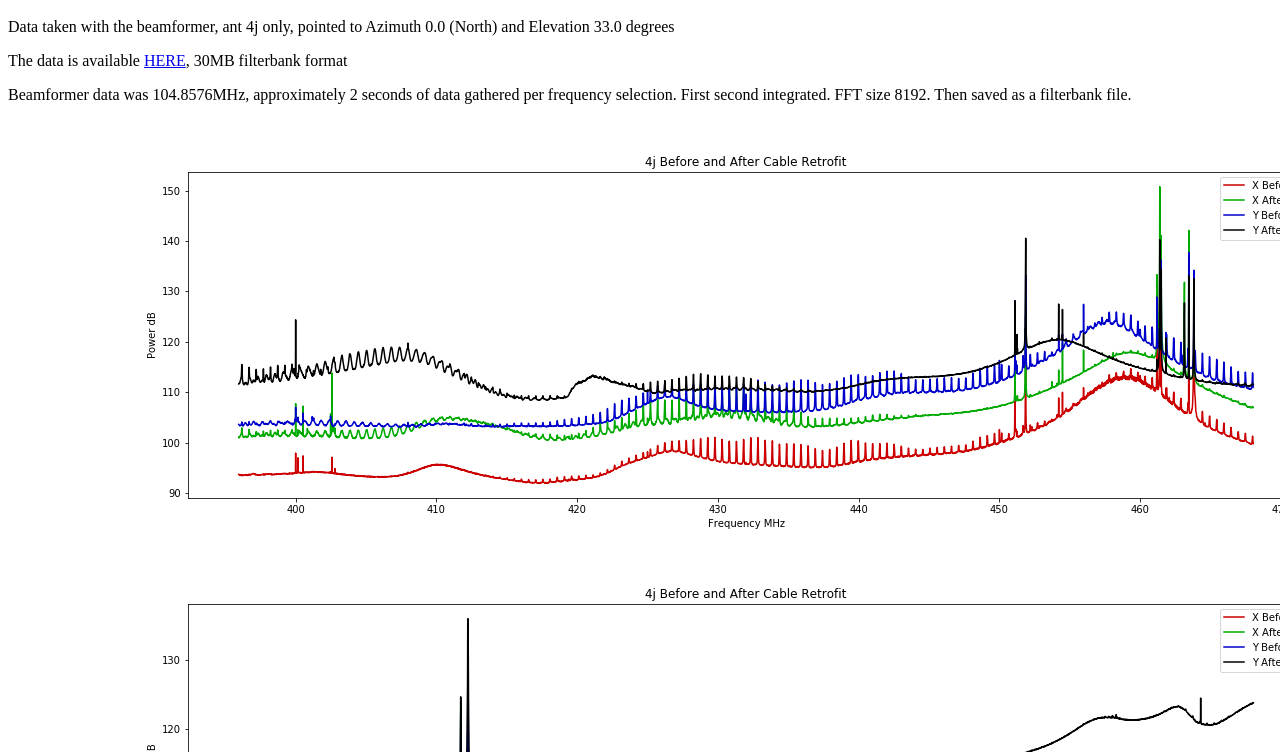
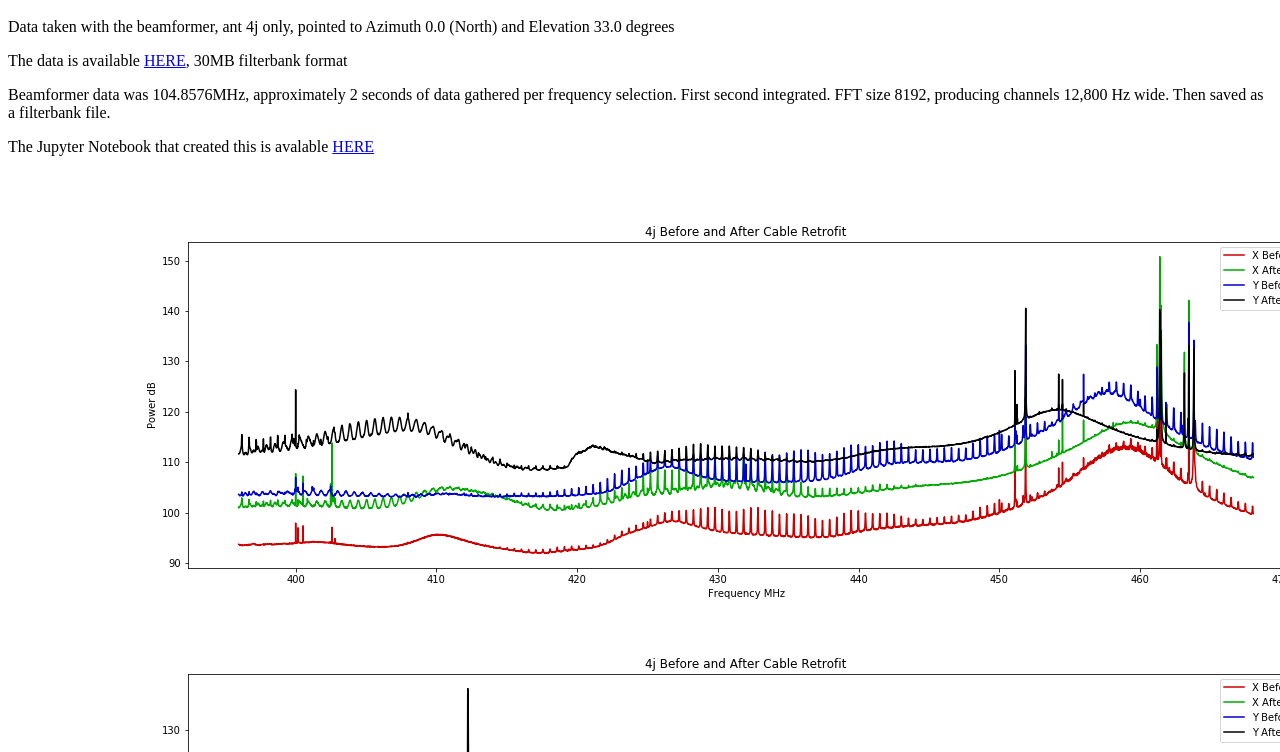
Before and after one commit to SETIatHCRO/ATA-Utils, a plain HTML site: page notebooks/BeforeAfter_Cable_Retrofit/index.html in a window 1280 px wide. Shown: the part 48-800 px from the top of the page. Drawn offline with Linux system fonts and the light colour scheme.

Commit message:
Modified to include a link to github

```diff
--- a/notebooks/BeforeAfter_Cable_Retrofit/index.html
+++ b/notebooks/BeforeAfter_Cable_Retrofit/index.html
@@ -3,7 +3,8 @@
 <h1>4j - Before and after Cable Retrofit</h1>
 <p>Data taken with the beamformer, ant 4j only, pointed to Azimuth 0.0 (North) and Elevation 33.0 degrees</p>
 <p>The data is available <a href="data.tar.Z">HERE</a>, 30MB filterbank format<p>
-<p>Beamformer data was 104.8576MHz, approximately 2 seconds of data gathered per frequency selection. First second integrated. FFT size 8192. Then saved as a filterbank file.</p>
+<p>Beamformer data was 104.8576MHz, approximately 2 seconds of data gathered per frequency selection. First second integrated. FFT size 8192, producing channels 12,800 Hz wide. Then saved as a filterbank file.</p>
+<p>The Jupyter Notebook that created this is avalable <a href="https://github.com/SETIatHCRO/ATA-Utils/tree/master/notebooks/BeforeAfter_Cable_Retrofit">HERE</a></p>	<br>
 	<img src="images/4j_432.png" >
 	<br>
 	<img src="images/4j_504.png" >
```
